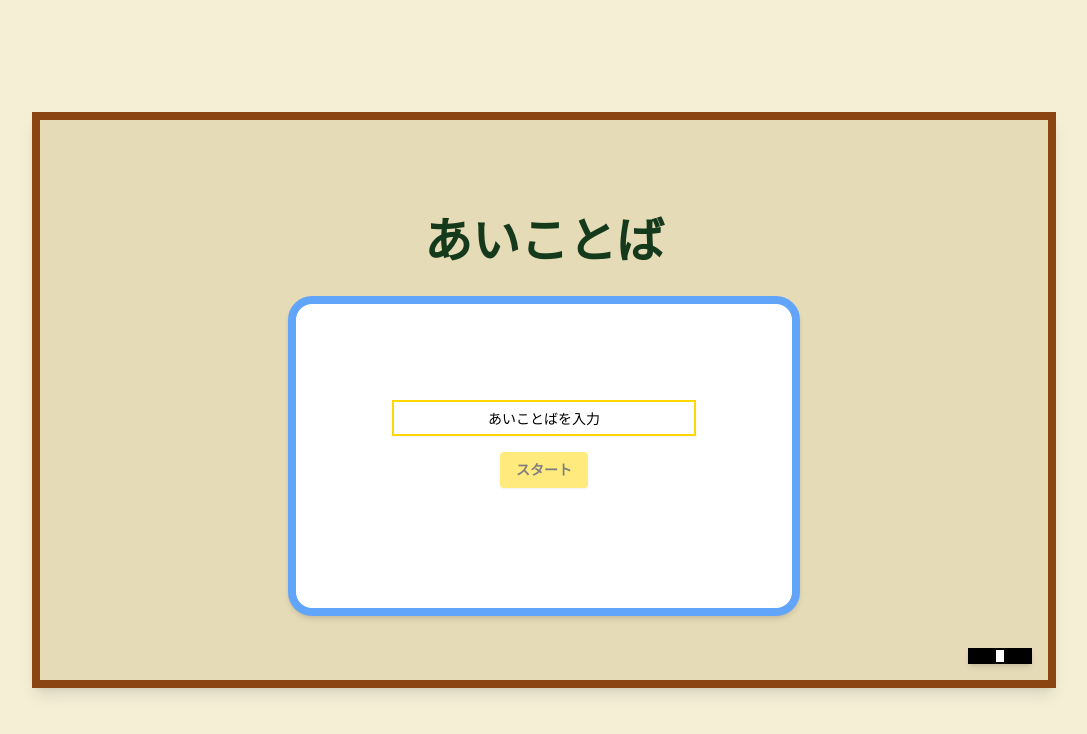
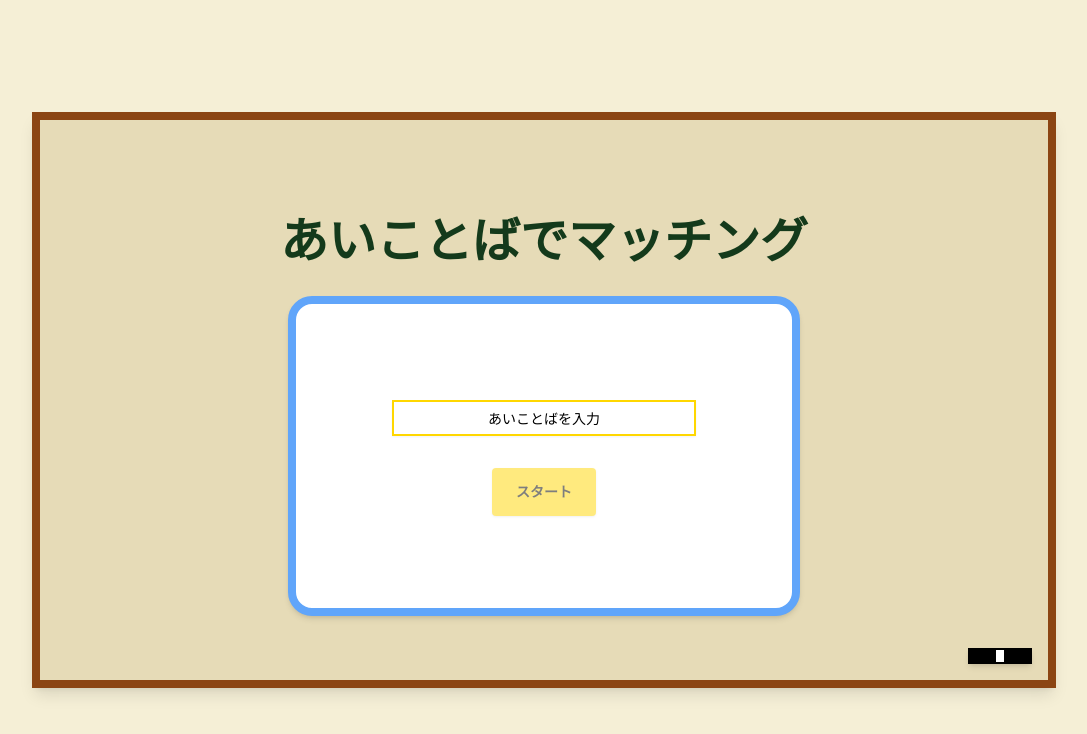
Before and after one commit to huavcjj/HUMan-OR-AI, a Next.js app in the folder frontend/: page / in a window 1280 px wide. Shown: the top 734 px of the page, without its empty margins (96-1183 px from the left). Built offline with nearby package versions, Linux system fonts and the light colour scheme.

Commit message:
いったんこれでテストしたい

```diff
--- a/frontend/src/app/page.tsx
+++ b/frontend/src/app/page.tsx
@@ -198,18 +198,18 @@ export default function Home() {
 
           {/* 各画面タイトル（中央エリアの内側、コンテンツエリアの外側） */}
           {gameState === "input" && (
-            <div className="flex flex-col items-center space-y-4 w-full max-w-xs m-8">
+            <div className="flex flex-col items-center space-y-4 w-full max-w-2xl m-8">
               <label
                 htmlFor="keyword"
                 className="text-[#143a1b] text-5xl font-bold"
               >
-                あいことば
+                あいことばでマッチング
               </label>
             </div>
           )}
 
           {gameState === "themeInput" && (
-            <div className="flex flex-col items-center space-y-4 w-full max-w-xs">
+            <div className="flex flex-col items-center space-y-4 w-full max-w-xs m-8">
               <label
                 htmlFor="theme"
                 className="text-[#ffd700] text-xl font-bold"
@@ -220,12 +220,12 @@ export default function Home() {
           )}
 
           {gameState === "answering" && (
-            <div className="flex flex-col items-center justify-center space-y-4 w-full">
+            <div className="flex flex-col items-center space-y-4 w-full max-w-xs m-8">
               <div className="text-[#ffd700] text-3xl font-bold mb-4">
-                大喜利
+                大喜利の答え
               </div>
               <div className={`text-4xl font-bold ${getTimerColor()}`}>
-                {timeLeft}秒
+                残り{timeLeft}秒
               </div>
               <div className="bg-white/90 border-2 border-[#ffd700] rounded p-4 w-full">
                 <h2 className="text-2xl font-bold mb-2">お題:</h2>
@@ -235,7 +235,7 @@ export default function Home() {
           )}
 
           {gameState === "judging" && (
-            <div className="flex flex-col items-center justify-center space-y-4 w-full">
+            <div className="flex flex-col items-center space-y-4 w-full max-w-xs m-8">
               <div className="text-[#ffd700] text-3xl font-bold mb-4">
                 人間の回答はどちら？
               </div>
@@ -246,7 +246,7 @@ export default function Home() {
             </div>
           )}
           {gameState === "results" && (
-            <div className="flex flex-col items-center justify-center space-y-4 w-full">
+            <div className="flex flex-col items-center space-y-4 w-full max-w-xs m-8">
               <div className="text-[#ffd700] text-3xl font-bold mb-4">
                 結果発表
               </div>
@@ -260,7 +260,7 @@ export default function Home() {
             </div>
           )}
           {gameState === "finished" && (
-            <div className="flex flex-col items-center justify-center space-y-4">
+            <div className="flex flex-col items-center space-y-4 w-full max-w-xs m-8">
               <div className="text-[#ffd700] text-3xl font-bold">
                 ゲーム終了！
               </div>
@@ -271,7 +271,7 @@ export default function Home() {
             {/* コンテンツ */}
             <div className="text-black text-center">
               {gameState === "input" && (
-                <div className="flex flex-col items-center space-y-4 w-full max-w-xs">
+                <div className="flex flex-col items-center space-y-8 w-full max-w-xs">
                   <Input
                     id="keyword"
                     type="text"
@@ -283,7 +283,7 @@ export default function Home() {
                   <Button
                     onClick={handleStart}
                     disabled={keyword.trim() === ""}
-                    className="bg-[#ffd700] hover:bg-[#ffec80] text-black font-bold py-2 px-4 rounded"
+                    className="bg-[#ffd700] hover:bg-[#ffec80] text-black font-bold py-6 px-6 rounded"
                   >
                     スタート
                   </Button>
```
